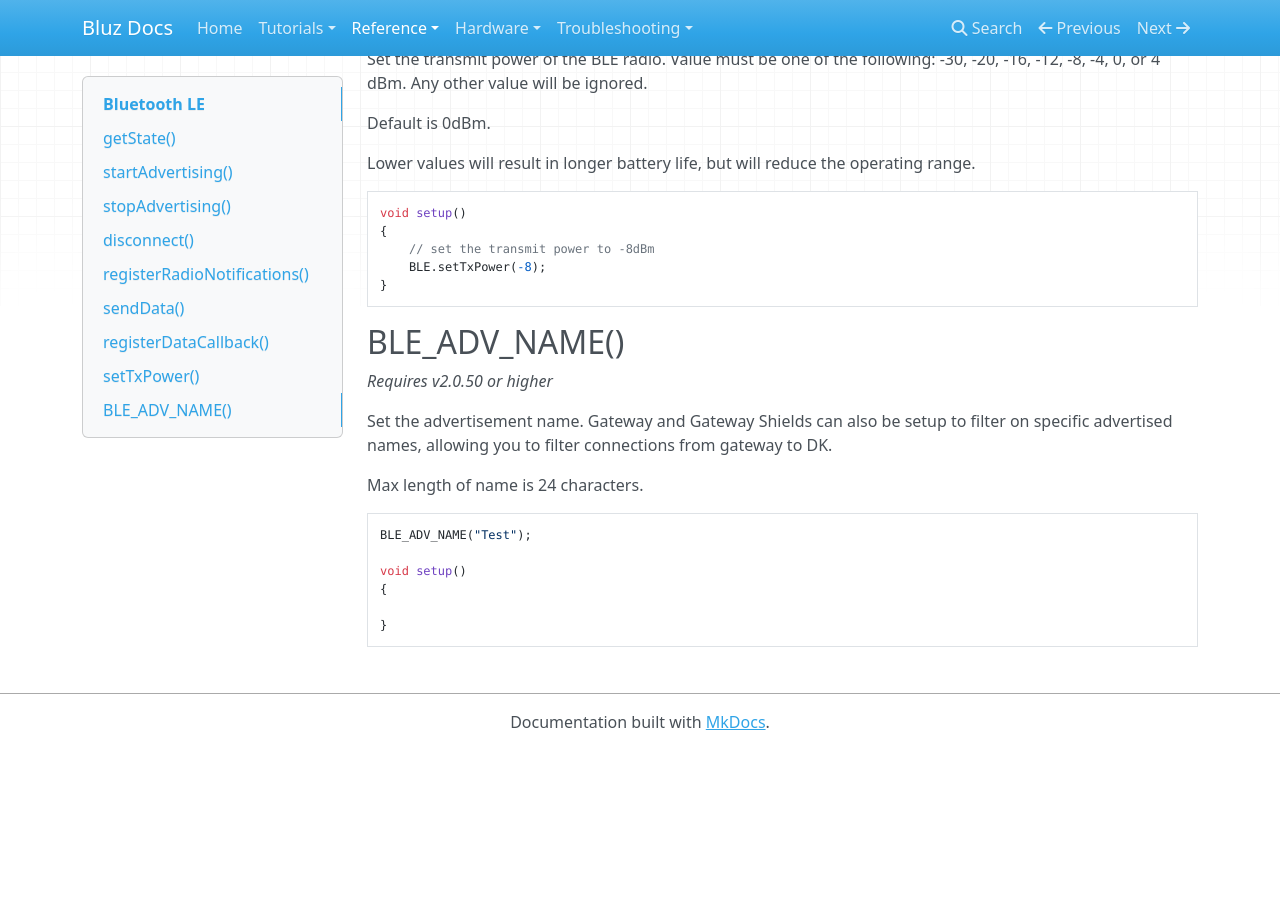
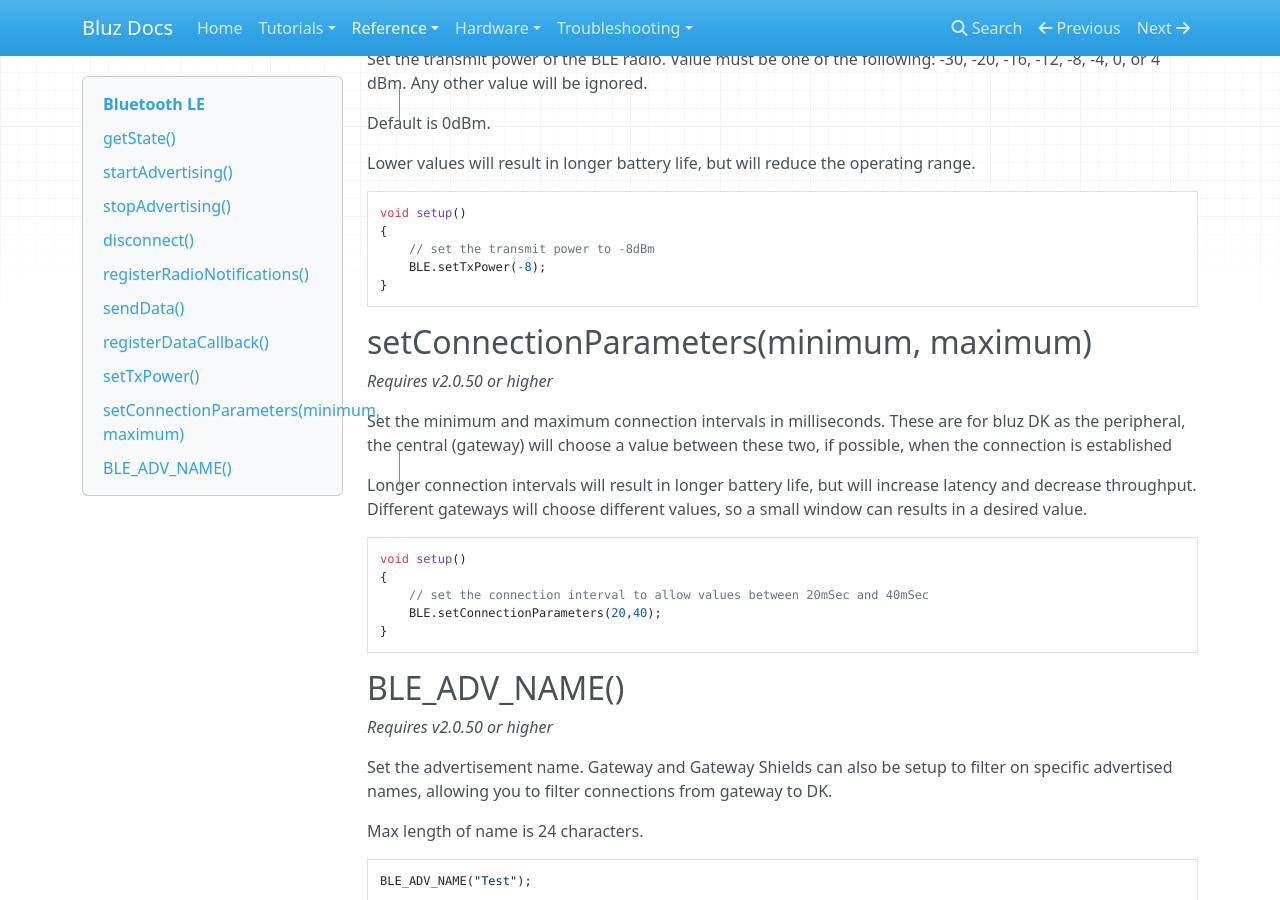
Before and after one commit to bluzDK/bluz-docs, an MkDocs documentation site: the page built from docs/reference/ble.md, in a window 1280 px wide and 900 px high, scrolled down 2263 px. Built offline with MkDocs 1.6.1, drawn with Linux system fonts in a browser that asks for light colours; nearby versions of some CDN libraries; old or Windows-style settings are respelled for this version of MkDocs; before the commit the page ends 3013 px from its top, so only the background shows below that.

Commit message:
setConnectionParameters doc

````diff
--- a/docs/reference/ble.md
+++ b/docs/reference/ble.md
@@ -122,6 +122,22 @@ void setup()
 }
 ```
 
+## setConnectionParameters(minimum, maximum)
+
+_Requires v2.0.50 or higher_
+
+Set the minimum and maximum connection intervals in milliseconds. These are for bluz DK as the peripheral, the central (gateway) will choose a value between these two, if possible, when the connection is established
+
+Longer connection intervals will result in longer battery life, but will increase latency and decrease throughput. Different gateways will choose different values, so a small window can results in a desired value.
+
+```C++
+void setup()
+{
+    // set the connection interval to allow values between 20mSec and 40mSec
+    BLE.setConnectionParameters(20,40);
+}
+```
+
 ## BLE_ADV_NAME()
 
 _Requires v2.0.50 or higher_
````
